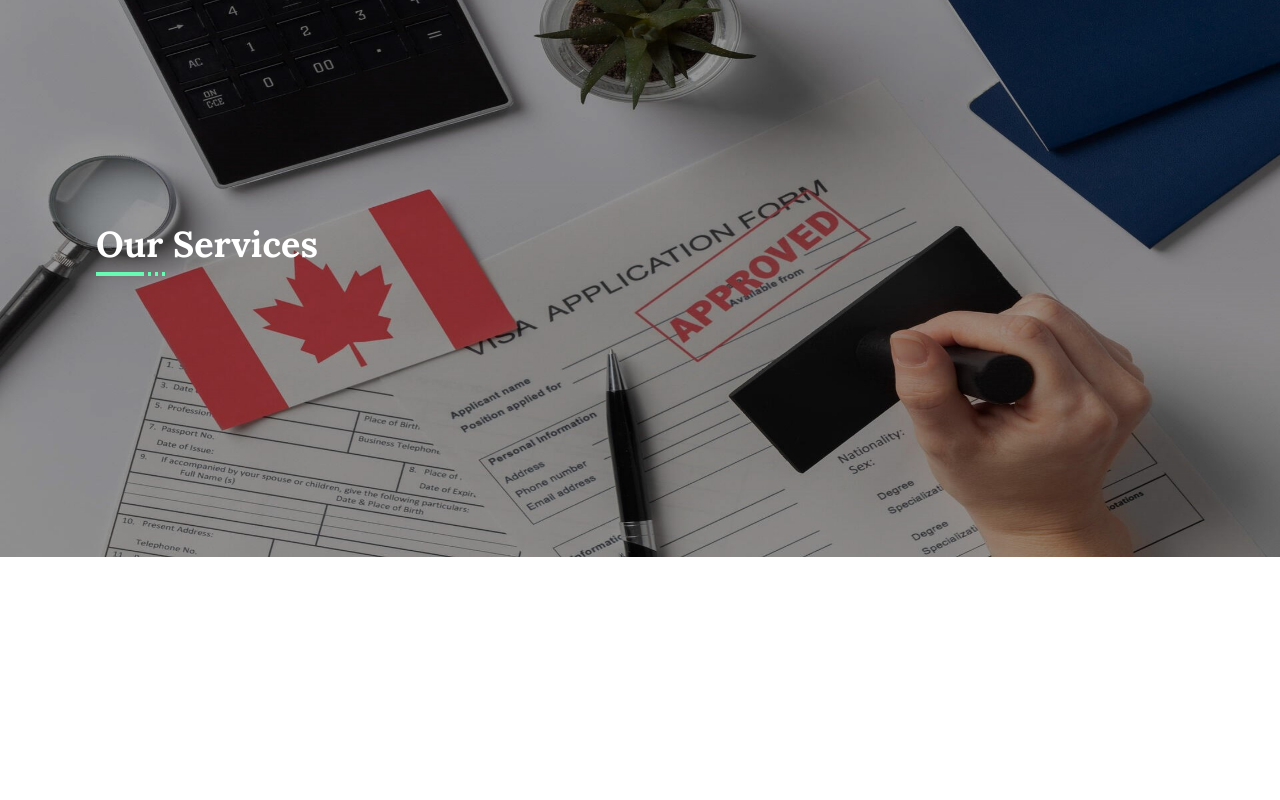
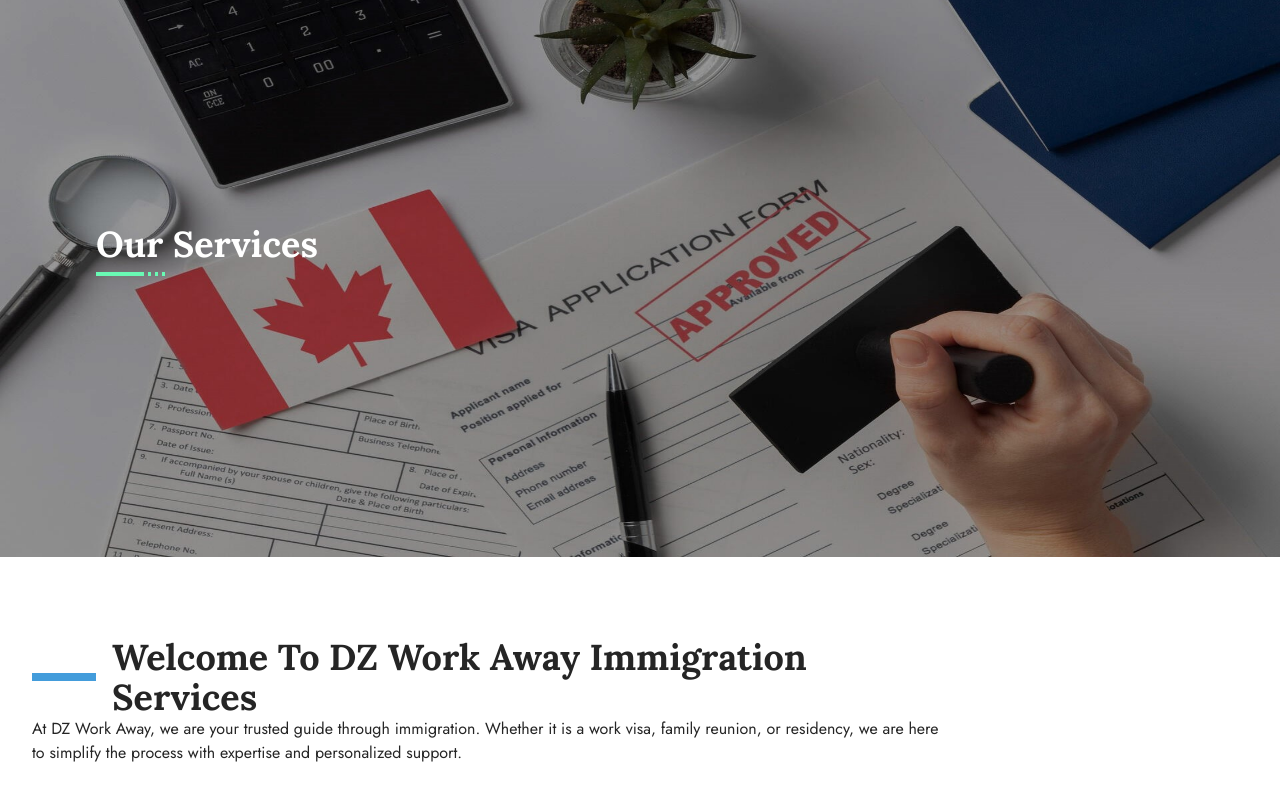
Before and after one commit to KamelMesbahi13/dzWorkAway, a React (Vite) app: page /Nos-Services in a window 1280 px wide. Shown: the part 206-1006 px from the top of the page. Built offline with nearby package versions, Linux system fonts and the light colour scheme.

Commit message:
Services Best Services Section

```diff
--- /dev/null
+++ b/src/Components/OurServices/HighService/HighService.jsx
@@ -0,0 +1,13 @@
+const HighService = () => {
+  return (
+    <>
+      <div>
+        <div>
+          <div></div>
+        </div>
+      </div>
+    </>
+  );
+};
+
+export default HighService;
--- a/src/Components/OurServices/Introduction/Introduction.jsx
+++ b/src/Components/OurServices/Introduction/Introduction.jsx
@@ -1,14 +1,21 @@
 const Introduction = () => {
   return (
     <>
-      <div>
+      <div className="mt-12 md:mt-20">
         <div>
-          <div>
+          <div className="w-full md:w-3/4">
             <div>
-              <h1 className=""></h1>
+              <h1 className="relative headingStyleLg">
+                Welcome to DZ Work Away Immigration Services
+              </h1>
             </div>
             <div>
-              <p></p>
+              <p>
+                At DZ Work Away, we are your trusted guide through immigration.
+                Whether it is a work visa, family reunion, or residency, we are
+                here to simplify the process with expertise and personalized
+                support.
+              </p>
             </div>
           </div>
         </div>
--- a/src/Components/OurServices/OurServices.jsx
+++ b/src/Components/OurServices/OurServices.jsx
@@ -1,10 +1,16 @@
 import Header from "./Header/Header";
+import HighService from "./HighService/HighService";
+import Introduction from "./Introduction/Introduction";
 
 const OurServices = () => {
   return (
     <>
       <div>
         <Header />
+        <div className="container">
+          <Introduction />
+          <HighService />
+        </div>
       </div>
     </>
   );
```
